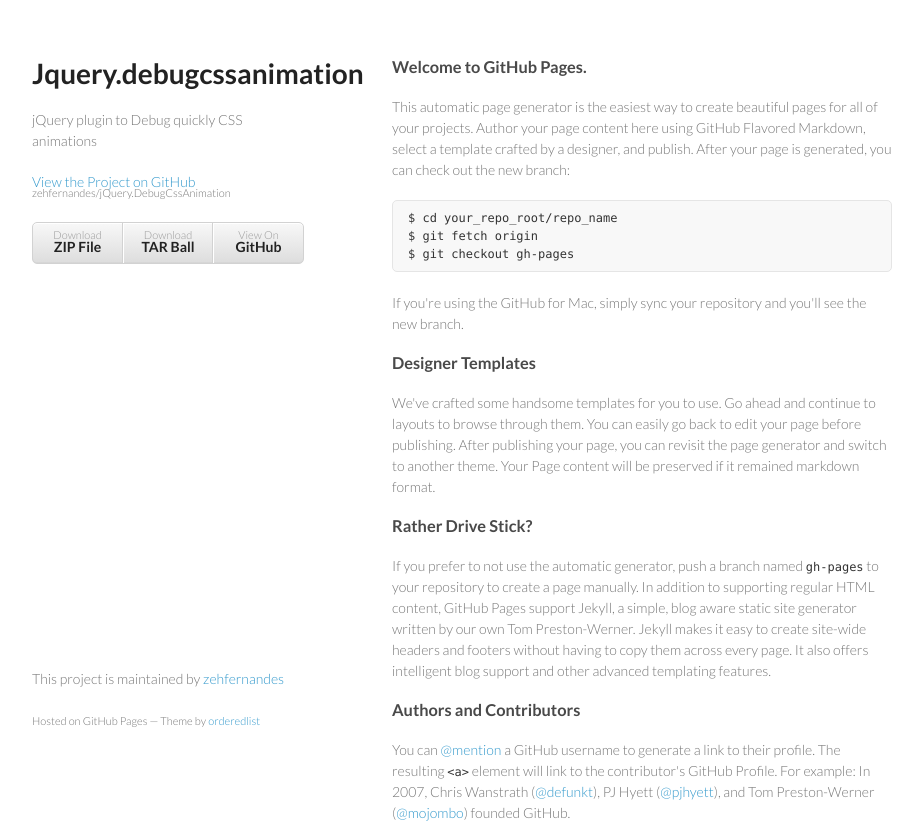
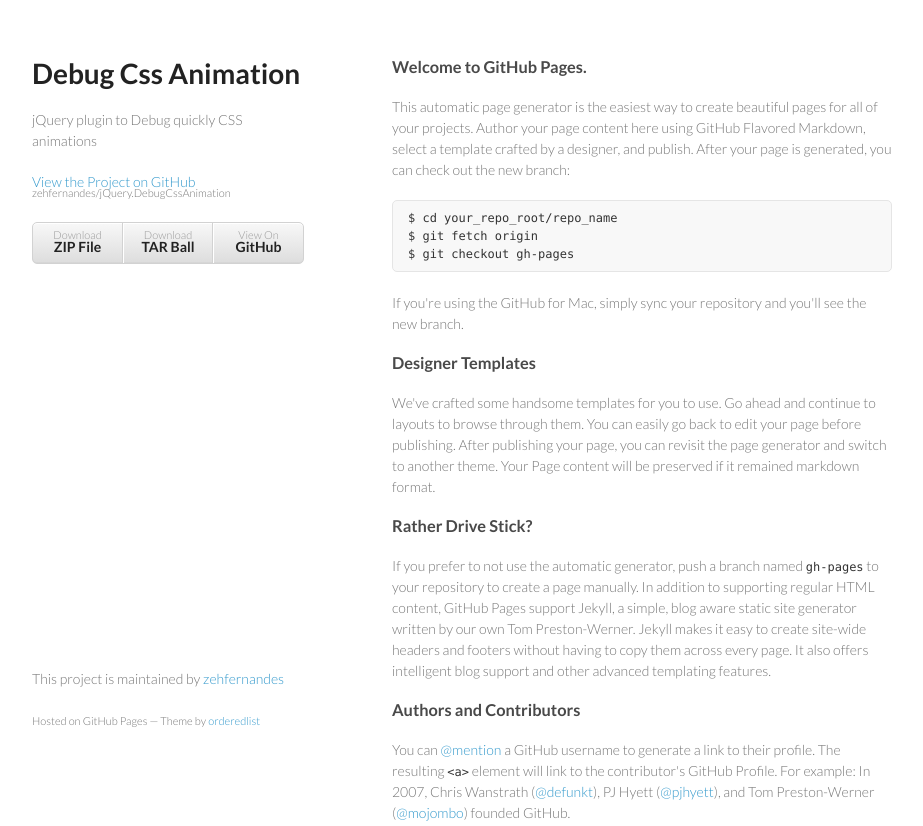
Before and after one commit to zehfernandes/jQuery.DebugCssAnimation, a plain HTML site: page index.html in a window 1280 px wide. Shown: the top 826 px of the page, without its empty margins (178-1101 px from the left). Drawn offline with Linux system fonts and the light colour scheme.

Commit message:
Update files

```diff
--- a/index.html
+++ b/index.html
@@ -15,7 +15,7 @@
   <body>
     <div class="wrapper">
       <header>
-        <h1>Jquery.debugcssanimation</h1>
+        <h1>Debug Css Animation</h1>
         <p>jQuery plugin to Debug quickly CSS animations</p>
 
         <p class="view"><a href="https://github.com/zehfernandes/jQuery.DebugCssAnimation">View the Project on GitHub <small>zehfernandes/jQuery.DebugCssAnimation</small></a></p>
```
Also changed, not shown: demo/index.html (+1 -1 lines), dist/jquery.debugcssanimation.min.js (added, +9 -0 lines), dist/debug-controls.css (renamed from debug-controls.css).
